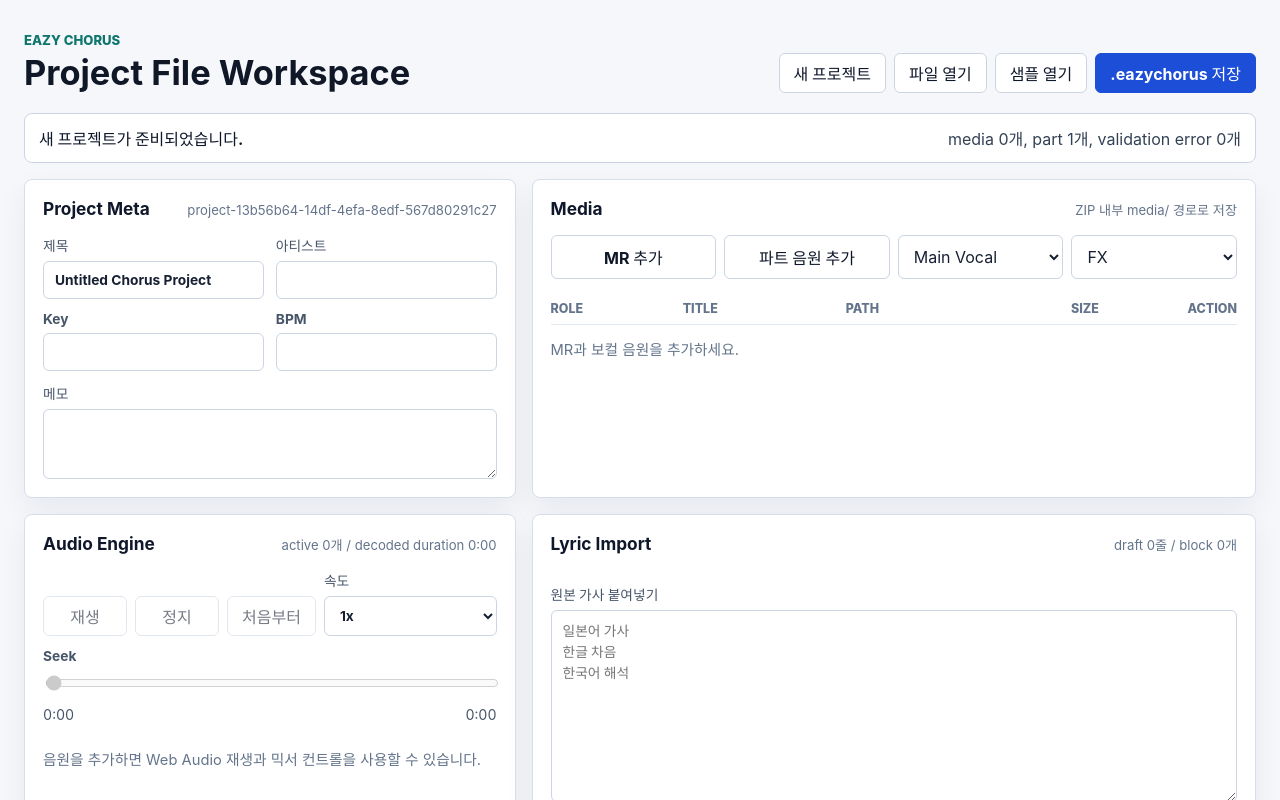
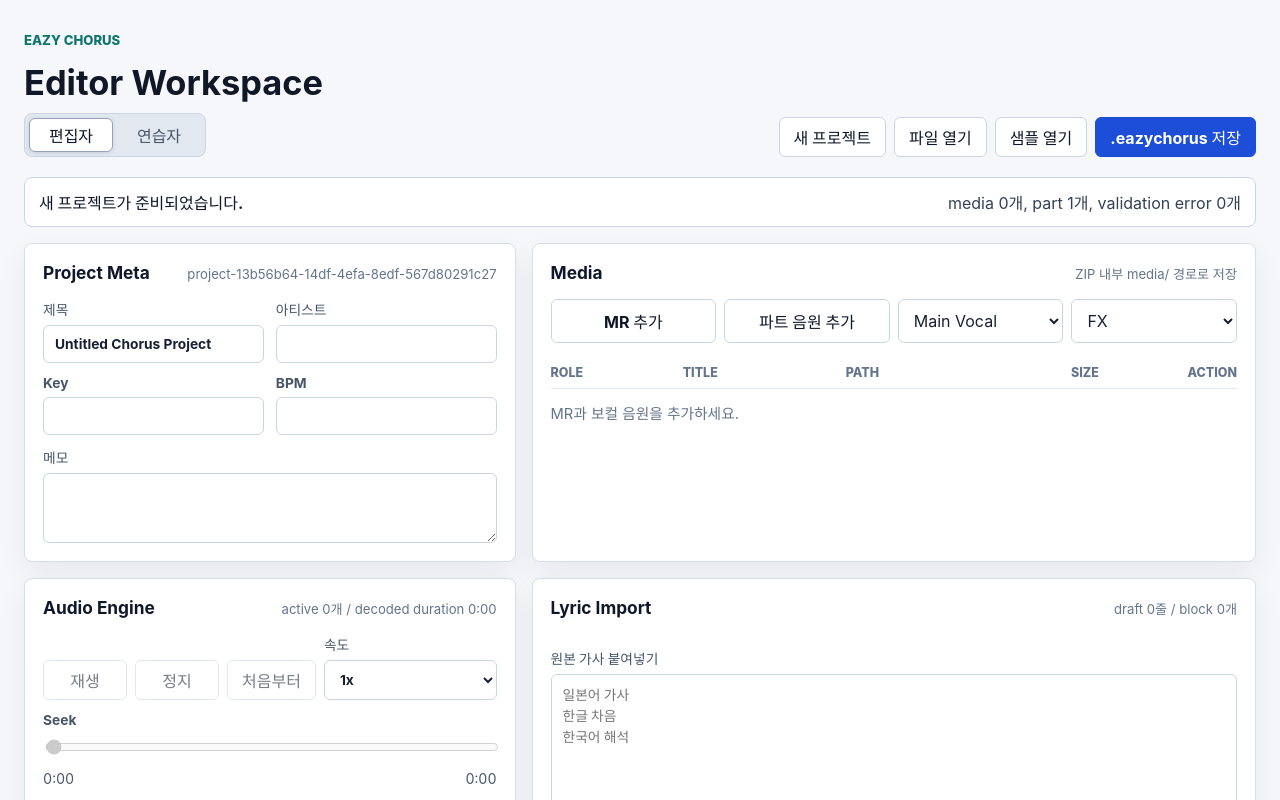
Before and after one commit to misosiruda/eazy-chorus, a React (Vite) app: page / in a window 1280 px wide. Shown: the top 800 px of the page. Built offline with nearby package versions, Linux system fonts and the light colour scheme.

Commit message:
split editor and practice workflows

```diff
--- a/src/pages/HomePage.tsx
+++ b/src/pages/HomePage.tsx
@@ -74,6 +74,12 @@ import {
 } from '../features/viewer-mode'
 
 type ProjectMetaTextField = 'title' | 'artist' | 'key' | 'memo'
+type WorkspaceMode = 'editor' | 'practice'
+
+const WORKSPACE_MODE_OPTIONS: { value: WorkspaceMode; label: string }[] = [
+  { value: 'editor', label: '편집자' },
+  { value: 'practice', label: '연습자' },
+]
 
 const MEDIA_VARIANT_OPTIONS: { value: MediaVariant; label: string }[] = [
   { value: 'fx', label: 'FX' },
@@ -113,6 +119,7 @@ type LaneEditorHistory = {
 }
 
 export function HomePage() {
+  const [workspaceMode, setWorkspaceMode] = useState<WorkspaceMode>('editor')
   const [project, setProject] = useState(() => createNewProject())
   const [mediaFiles, setMediaFiles] = useState<ProjectMediaFiles>({})
   const [selectedPartId, setSelectedPartId] = useState(
@@ -220,6 +227,8 @@ export function HomePage() {
     }))
     .filter((group) => group.tracks.length > 0)
   const exportDisabled = isExporting || hasValidationErrors(validationIssues)
+  const isEditorMode = workspaceMode === 'editor'
+  const workspaceTitle = isEditorMode ? 'Editor Workspace' : 'Practice Viewer'
 
   function applyDecodedDurations(decodedTracks: readonly TrackDecodeResult[]) {
     setProject((currentProject) =>
@@ -233,6 +242,7 @@ export function HomePage() {
         return
       }
 
+      if (isEditorMode) {
         if (event.code === 'Space') {
           event.preventDefault()
           tapSelectedCueStart()
@@ -249,6 +259,7 @@ export function HomePage() {
           event.preventDefault()
           undoLaneEditorChange()
           return
+        }
       }
 
       if (event.key === 'ArrowLeft') {
@@ -1217,20 +1228,35 @@ export function HomePage() {
   return (
     <main className="app-shell">
       <header className="workspace-header">
-        <div>
+        <div className="workspace-title-stack">
           <p className="app-kicker">Eazy Chorus</p>
-          <h1>Project File Workspace</h1>
+          <h1>{workspaceTitle}</h1>
+          <div className="workspace-mode-switch" aria-label="사용자 화면 선택">
+            {WORKSPACE_MODE_OPTIONS.map((option) => (
+              <button
+                type="button"
+                aria-pressed={workspaceMode === option.value}
+                onClick={() => setWorkspaceMode(option.value)}
+                key={option.value}
+              >
+                {option.label}
+              </button>
+            ))}
+          </div>
         </div>
         <div className="workspace-actions" aria-label="프로젝트 파일 액션">
+          {isEditorMode ? (
             <button type="button" onClick={resetToNewProject}>
               새 프로젝트
             </button>
+          ) : null}
           <button type="button" onClick={() => importInputRef.current?.click()}>
             파일 열기
           </button>
           <button type="button" onClick={() => void openSampleProject()}>
             샘플 열기
           </button>
+          {isEditorMode ? (
             <button
               type="button"
               onClick={exportCurrentProject}
@@ -1238,6 +1264,7 @@ export function HomePage() {
             >
               {isExporting ? '내보내는 중' : '.eazychorus 저장'}
             </button>
+          ) : null}
           <input
             ref={importInputRef}
             className="visually-hidden"
@@ -1255,12 +1282,19 @@ export function HomePage() {
       <section className="status-strip" aria-live="polite">
         <strong>{statusMessage}</strong>
         <span>
-          media {project.media.length}개, part {project.parts.length}개,
-          validation error {validationErrors.length}개
+          {isEditorMode
+            ? `media ${project.media.length}개, part ${project.parts.length}개, validation error ${validationErrors.length}개`
+            : `cue ${timelineCues.length}개, part ${project.parts.length}개, validation error ${validationErrors.length}개`}
         </span>
       </section>
 
-      <div className="workspace-grid">
+      <div
+        className={
+          isEditorMode ? 'workspace-grid' : 'workspace-grid practice-grid'
+        }
+      >
+        {isEditorMode ? (
+          <>
             <section
               className="workspace-section"
               aria-labelledby="project-meta-title"
@@ -1320,14 +1354,20 @@ export function HomePage() {
               </div>
             </section>
 
-        <section className="workspace-section" aria-labelledby="media-title">
+            <section
+              className="workspace-section"
+              aria-labelledby="media-title"
+            >
               <div className="section-heading">
                 <h2 id="media-title">Media</h2>
                 <span>ZIP 내부 media/ 경로로 저장</span>
               </div>
 
               <div className="media-import-row">
-            <button type="button" onClick={() => mrInputRef.current?.click()}>
+                <button
+                  type="button"
+                  onClick={() => mrInputRef.current?.click()}
+                >
                   MR 추가
                 </button>
                 <button
@@ -1399,12 +1439,17 @@ export function HomePage() {
                 </div>
                 {project.media.map((track) => (
                   <div className="media-row" role="row" key={track.id}>
-                <span role="cell">{formatTrackRole(track, project.parts)}</span>
+                    <span role="cell">
+                      {formatTrackRole(track, project.parts)}
+                    </span>
                     <span role="cell">{track.title}</span>
                     <span role="cell">{track.path}</span>
                     <span role="cell">{formatBytes(track.sizeBytes)}</span>
                     <span role="cell">
-                  <button type="button" onClick={() => removeMediaTrack(track)}>
+                      <button
+                        type="button"
+                        onClick={() => removeMediaTrack(track)}
+                      >
                         제거
                       </button>
                     </span>
@@ -1416,7 +1461,10 @@ export function HomePage() {
               </div>
             </section>
 
-        <section className="workspace-section" aria-labelledby="audio-title">
+            <section
+              className="workspace-section"
+              aria-labelledby="audio-title"
+            >
               <div className="section-heading">
                 <h2 id="audio-title">Audio Engine</h2>
                 <span>
@@ -1426,7 +1474,10 @@ export function HomePage() {
               </div>
 
               <div className="transport-panel">
-            <div className="transport-actions" aria-label="오디오 재생 컨트롤">
+                <div
+                  className="transport-actions"
+                  aria-label="오디오 재생 컨트롤"
+                >
                   <button
                     type="button"
                     onClick={() =>
@@ -1484,7 +1535,9 @@ export function HomePage() {
                     step="100"
                     value={clampPosition(audioPositionMs, audioDurationMs)}
                     disabled={audioDurationMs === 0}
-                onChange={(event) => void seekAudio(Number(event.target.value))}
+                    onChange={(event) =>
+                      void seekAudio(Number(event.target.value))
+                    }
                   />
                 </label>
                 <div className="transport-time">
@@ -1659,7 +1712,9 @@ export function HomePage() {
                             #{index + 1} {block.pattern} / {block.confidence}
                           </div>
                           {block.sourceLines.map((line, lineIndex) => (
-                        <p key={`${block.id}-source-${lineIndex}`}>{line}</p>
+                            <p key={`${block.id}-source-${lineIndex}`}>
+                              {line}
+                            </p>
                           ))}
                           {block.warnings.length > 0 ? (
                             <ul>
@@ -1692,7 +1747,10 @@ export function HomePage() {
                             rows={Math.max(2, block.exportedLines.length)}
                             value={block.exportedLines.join('\n')}
                             onChange={(event) =>
-                          updateImportBlockExport(block.id, event.target.value)
+                              updateImportBlockExport(
+                                block.id,
+                                event.target.value,
+                              )
                             }
                           />
                         </label>
@@ -1716,7 +1774,8 @@ export function HomePage() {
                 </div>
               ) : (
                 <p className="empty-state">
-              확정된 lyric draft가 없습니다. 추출 결과를 확인한 뒤 저장하세요.
+                  확정된 lyric draft가 없습니다. 추출 결과를 확인한 뒤
+                  저장하세요.
                 </p>
               )}
             </section>
@@ -1728,7 +1787,8 @@ export function HomePage() {
               <div className="section-heading">
                 <h2 id="lane-editor-title">Lane & Tap Sync</h2>
                 <span>
-              lane {project.lyricLanes.length}개 / cue {project.cues.length}개
+                  lane {project.lyricLanes.length}개 / cue {project.cues.length}
+                  개
                 </span>
               </div>
 
@@ -1924,7 +1984,9 @@ export function HomePage() {
                     Mark 대상 Part
                     <select
                       value={selectedPart?.id ?? ''}
-                  onChange={(event) => setSelectedPartId(event.target.value)}
+                      onChange={(event) =>
+                        setSelectedPartId(event.target.value)
+                      }
                     >
                       {project.parts.map((part) => (
                         <option value={part.id} key={part.id}>
@@ -2003,7 +2065,10 @@ export function HomePage() {
                               <span
                                 className="part-mark-chip"
                                 key={mark.id}
-                            style={createPartSwatchStyle(mark, project.parts)}
+                                style={createPartSwatchStyle(
+                                  mark,
+                                  project.parts,
+                                )}
                               >
                                 {formatPartMarkLabel(mark, project.parts)}
                               </span>
@@ -2023,6 +2088,8 @@ export function HomePage() {
                 )}
               </div>
             </section>
+          </>
+        ) : null}
 
         <section
           className="workspace-section viewer-mode-section"
@@ -2308,7 +2375,12 @@ export function HomePage() {
           </div>
         </section>
 
-        <section className="workspace-section" aria-labelledby="parts-title">
+        {isEditorMode ? (
+          <>
+            <section
+              className="workspace-section"
+              aria-labelledby="parts-title"
+            >
               <div className="section-heading">
                 <h2 id="parts-title">Parts</h2>
                 <span>{mrTrack ? 'MR 포함됨' : 'MR 필요'}</span>
@@ -2382,7 +2454,8 @@ export function HomePage() {
                           value={part.description ?? ''}
                           onChange={(event) =>
                             updatePart(part.id, {
-                          description: event.target.value.trim() || undefined,
+                              description:
+                                event.target.value.trim() || undefined,
                             })
                           }
                         />
@@ -2463,6 +2536,8 @@ export function HomePage() {
                 </p>
               ) : null}
             </section>
+          </>
+        ) : null}
       </div>
     </main>
   )
--- a/src/shared/styles/global.css
+++ b/src/shared/styles/global.css
@@ -121,6 +121,39 @@ textarea {
   line-height: 1.12;
 }
 
+.workspace-title-stack {
+  display: grid;
+  gap: 10px;
+  min-width: 0;
+}
+
+.workspace-mode-switch {
+  display: inline-grid;
+  grid-template-columns: repeat(2, minmax(84px, auto));
+  gap: 4px;
+  width: max-content;
+  max-width: 100%;
+  padding: 4px;
+  border: 1px solid #cbd5e1;
+  border-radius: 8px;
+  background: #e2e8f0;
+}
+
+.workspace-mode-switch button {
+  min-height: 34px;
+  padding: 0 12px;
+  border-color: transparent;
+  background: transparent;
+  color: #475569;
+}
+
+.workspace-mode-switch button[aria-pressed='true'] {
+  border-color: #94a3b8;
+  background: #ffffff;
+  color: #0f172a;
+  box-shadow: 0 1px 4px rgba(15, 23, 42, 0.12);
+}
+
 .workspace-actions {
   display: flex;
   flex-wrap: wrap;
@@ -160,6 +193,10 @@ textarea {
   display: grid;
   grid-template-columns: minmax(320px, 0.95fr) minmax(440px, 1.4fr);
   gap: 16px;
+}
+
+.practice-grid {
+  grid-template-columns: 1fr;
 }
 
 .workspace-section {
```
Also changed, not shown: 1 other file (tests, documents, lock files or other folders). Lines whose indentation alone changed are shown as unchanged.
